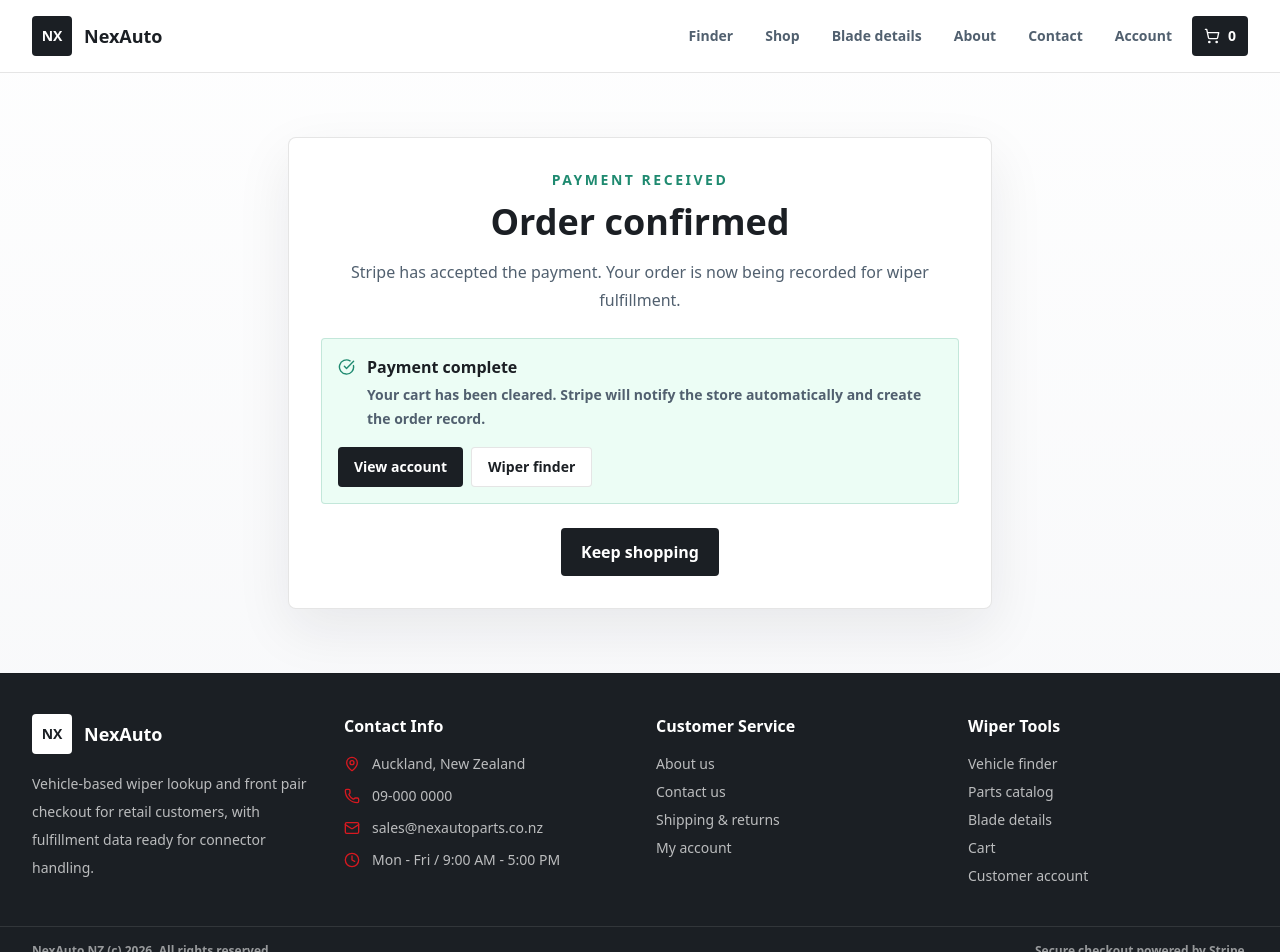
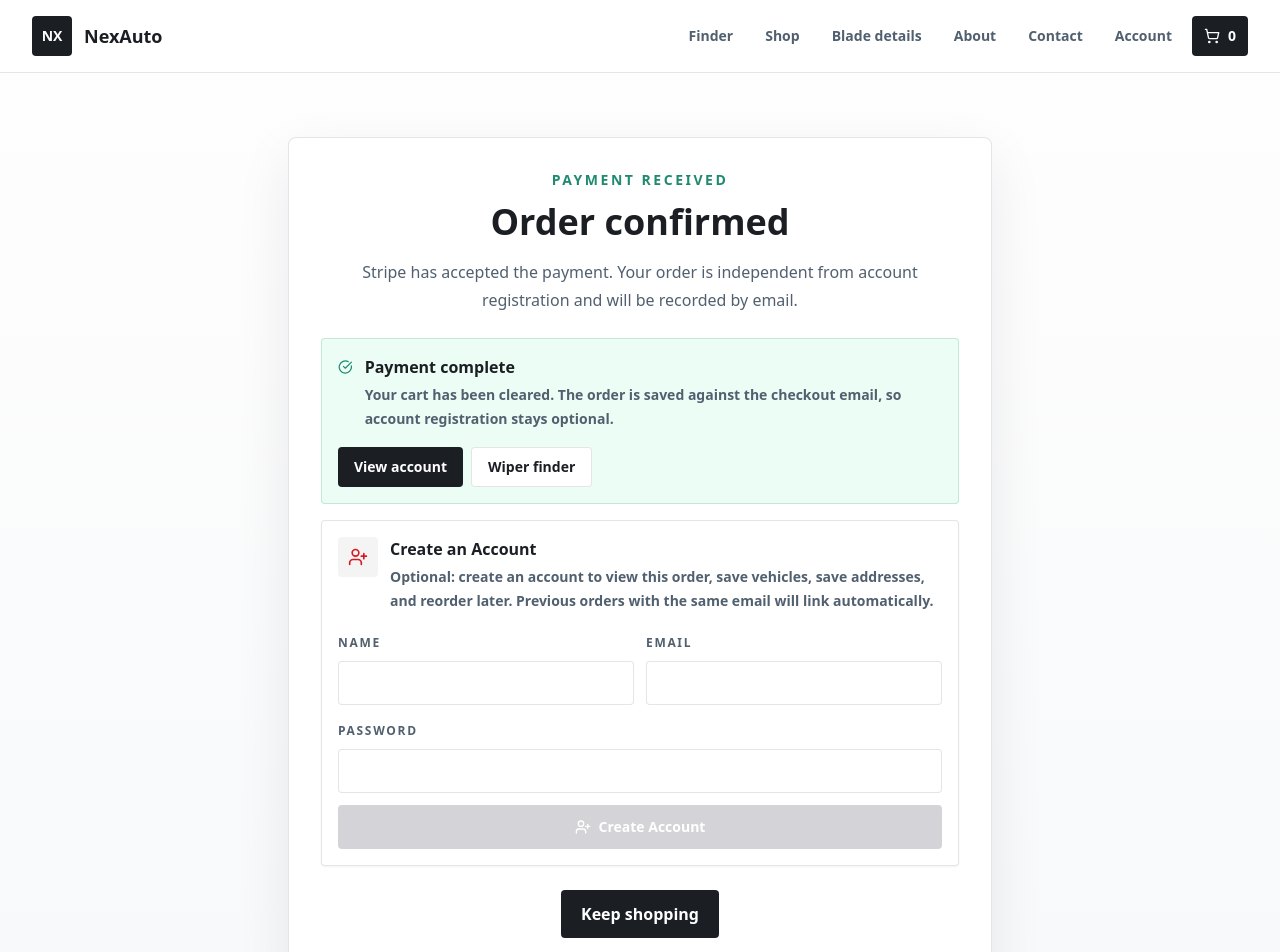
Before and after one commit to windalike5114/Nexauto, a Next.js app: page /checkout/success in a window 1280 px wide. Shown: the top 952 px of the page. Built offline with nearby package versions, Linux system fonts and the light colour scheme; no server answers.

Commit message:
Decouple account creation from checkout

```diff
--- a/app/api/checkout/route.ts
+++ b/app/api/checkout/route.ts
@@ -136,6 +136,7 @@ export async function POST(request: Request) {
       enabled: false
     },
     customer_email: user?.email,
+    customer_creation: "if_required",
     billing_address_collection: "required",
     shipping_address_collection: {
       allowed_countries: ["NZ", "AU", "US"]
--- a/app/checkout/success/page.tsx
+++ b/app/checkout/success/page.tsx
@@ -1,8 +1,14 @@
 import Link from "next/link";
+import Stripe from "stripe";
 import { CheckoutSuccessActions } from "@/components/checkout-success-actions";
+import { createClient } from "@/utils/supabase/server";
 
 export default async function CheckoutSuccessPage({ searchParams }: { searchParams: Promise<{ session_id?: string }> }) {
   const { session_id: sessionId } = await searchParams;
+  const [checkoutSession, signedIn] = await Promise.all([
+    loadCheckoutSession(sessionId),
+    isSignedIn()
+  ]);
 
   return (
     <main className="mx-auto max-w-3xl px-4 py-16 text-center sm:px-6 lg:px-8">
@@ -10,9 +16,14 @@ export default async function CheckoutSuccessPage({ searchParams }: { searchPara
         <p className="text-sm font-black uppercase tracking-[0.18em] text-mint">Payment received</p>
         <h1 className="mt-3 text-4xl font-black">Order confirmed</h1>
         <p className="mt-4 leading-7 text-steel">
-          Stripe has accepted the payment. Your order is now being recorded for wiper fulfillment.
+          Stripe has accepted the payment. Your order is independent from account registration and will be recorded by email.
         </p>
-        <CheckoutSuccessActions sessionId={sessionId} />
+        <CheckoutSuccessActions
+          sessionId={sessionId}
+          customerEmail={checkoutSession?.customerEmail ?? ""}
+          customerName={checkoutSession?.customerName ?? ""}
+          signedIn={signedIn}
+        />
         <Link href="/shop?category=wiper" className="mt-6 inline-flex rounded bg-ink px-5 py-3 font-black text-white">
           Keep shopping
         </Link>
@@ -20,3 +31,30 @@ export default async function CheckoutSuccessPage({ searchParams }: { searchPara
     </main>
   );
 }
+
+async function isSignedIn() {
+  const supabase = await createClient();
+  const {
+    data: { user }
+  } = await supabase.auth.getUser();
+
+  return Boolean(user);
+}
+
+async function loadCheckoutSession(sessionId: string | undefined) {
+  const secretKey = process.env.STRIPE_SECRET_KEY;
+
+  if (!sessionId || !secretKey) return null;
+
+  try {
+    const stripe = new Stripe(secretKey);
+    const session = await stripe.checkout.sessions.retrieve(sessionId);
+
+    return {
+      customerEmail: session.customer_details?.email ?? session.customer_email ?? "",
+      customerName: session.customer_details?.name ?? ""
+    };
+  } catch {
+    return null;
+  }
+}
--- a/components/checkout-success-actions.tsx
+++ b/components/checkout-success-actions.tsx
@@ -1,13 +1,31 @@
 "use client";
 
-import { useEffect, useRef } from "react";
+import { FormEvent, useEffect, useRef, useState } from "react";
 import Link from "next/link";
-import { CheckCircle } from "lucide-react";
+import { useRouter } from "next/navigation";
+import { CheckCircle, Loader2, UserPlus } from "lucide-react";
+import { createClient } from "@/utils/supabase/client";
 import { useCart } from "./cart-provider";
 
-export function CheckoutSuccessActions({ sessionId }: { sessionId?: string }) {
+export function CheckoutSuccessActions({
+  sessionId,
+  customerEmail,
+  customerName,
+  signedIn
+}: {
+  sessionId?: string;
+  customerEmail: string;
+  customerName: string;
+  signedIn: boolean;
+}) {
+  const router = useRouter();
   const { clearCart } = useCart();
   const clearedRef = useRef(false);
+  const [name, setName] = useState(customerName);
+  const [email, setEmail] = useState(customerEmail);
+  const [password, setPassword] = useState("");
+  const [message, setMessage] = useState("");
+  const [loading, setLoading] = useState(false);
 
   useEffect(() => {
     if (clearedRef.current) return;
@@ -15,14 +33,47 @@ export function CheckoutSuccessActions({ sessionId }: { sessionId?: string }) {
     clearCart();
   }, [clearCart]);
 
+  async function createAccount(event: FormEvent<HTMLFormElement>) {
+    event.preventDefault();
+    setLoading(true);
+    setMessage("");
+
+    const supabase = createClient();
+    const { data, error } = await supabase.auth.signUp({
+      email,
+      password,
+      options: {
+        data: {
+          name
+        }
+      }
+    });
+
+    setLoading(false);
+
+    if (error) {
+      setMessage(error.message);
+      return;
+    }
+
+    if (data.session) {
+      await fetch("/api/account");
+      router.push("/account" as never);
+      return;
+    }
+
+    setMessage("Account created. Check your email to confirm your login, then your previous orders will appear automatically.");
+  }
+
   return (
-    <div className="mt-6 rounded border border-mint/20 bg-emerald-50 p-4 text-left">
+    <div className="mt-6 space-y-4 text-left">
+      <div className="rounded border border-mint/20 bg-emerald-50 p-4">
         <div className="flex items-start gap-3">
           <CheckCircle className="mt-0.5 h-5 w-5 text-mint" />
           <div>
             <p className="font-black text-ink">Payment complete</p>
             <p className="mt-1 text-sm font-bold leading-6 text-steel">
-            Your cart has been cleared. Stripe will notify the store automatically and create the order record.
+              Your cart has been cleared. The order is saved against the checkout email, so account registration stays optional.
             </p>
             {sessionId ? <p className="mt-2 font-mono text-xs font-bold text-steel">Session: {sessionId}</p> : null}
           </div>
@@ -31,10 +82,69 @@ export function CheckoutSuccessActions({ sessionId }: { sessionId?: string }) {
           <Link href="/account" className="inline-flex h-10 items-center rounded bg-ink px-4 text-sm font-black text-white">
             View account
           </Link>
-        <Link href="/shop?category=wiper" className="inline-flex h-10 items-center rounded border border-black/10 bg-white px-4 text-sm font-black text-ink">
+          <Link href="/" className="inline-flex h-10 items-center rounded border border-black/10 bg-white px-4 text-sm font-black text-ink">
             Wiper finder
           </Link>
         </div>
       </div>
+
+      {!signedIn ? (
+        <div className="rounded border border-black/10 bg-white p-4 shadow-sm">
+          <div className="flex items-start gap-3">
+            <span className="grid h-10 w-10 shrink-0 place-items-center rounded bg-zinc-100 text-signal">
+              <UserPlus className="h-5 w-5" />
+            </span>
+            <div>
+              <p className="font-black text-ink">Create an Account</p>
+              <p className="mt-1 text-sm font-bold leading-6 text-steel">
+                Optional: create an account to view this order, save vehicles, save addresses, and reorder later. Previous orders with the same email will link automatically.
+              </p>
+            </div>
+          </div>
+
+          <form onSubmit={createAccount} className="mt-4 grid gap-3 sm:grid-cols-2">
+            <label className="block">
+              <span className="text-xs font-black uppercase tracking-[0.14em] text-steel">Name</span>
+              <input
+                value={name}
+                onChange={(event) => setName(event.target.value)}
+                className="mt-2 h-11 w-full rounded border border-black/10 px-3 text-sm font-bold outline-none focus:border-ink"
+              />
+            </label>
+            <label className="block">
+              <span className="text-xs font-black uppercase tracking-[0.14em] text-steel">Email</span>
+              <input
+                type="email"
+                required
+                value={email}
+                onChange={(event) => setEmail(event.target.value)}
+                className="mt-2 h-11 w-full rounded border border-black/10 px-3 text-sm font-bold outline-none focus:border-ink"
+              />
+            </label>
+            <label className="block sm:col-span-2">
+              <span className="text-xs font-black uppercase tracking-[0.14em] text-steel">Password</span>
+              <input
+                type="password"
+                required
+                minLength={6}
+                value={password}
+                onChange={(event) => setPassword(event.target.value)}
+                className="mt-2 h-11 w-full rounded border border-black/10 px-3 text-sm font-bold outline-none focus:border-ink"
+              />
+            </label>
+            <button
+              type="submit"
+              disabled={loading || !email || !password}
+              className="inline-flex h-11 items-center justify-center gap-2 rounded bg-signal px-4 text-sm font-black text-white hover:bg-red-700 disabled:bg-zinc-300 sm:col-span-2"
+            >
+              {loading ? <Loader2 className="h-4 w-4 animate-spin" /> : <UserPlus className="h-4 w-4" />}
+              Create Account
+            </button>
+          </form>
+
+          {message ? <p className="mt-3 rounded bg-zinc-50 p-3 text-sm font-bold text-steel">{message}</p> : null}
+        </div>
+      ) : null}
+    </div>
   );
 }
```
Lines whose indentation alone changed are shown as unchanged.
